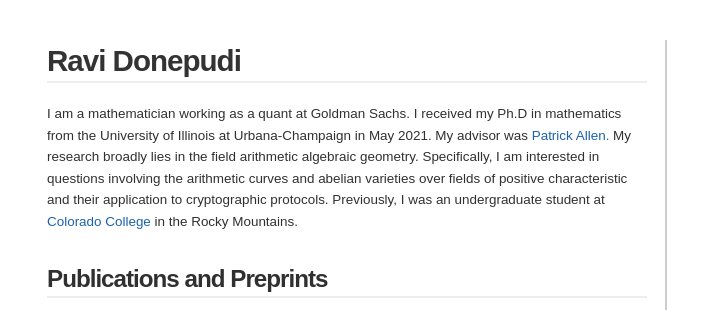
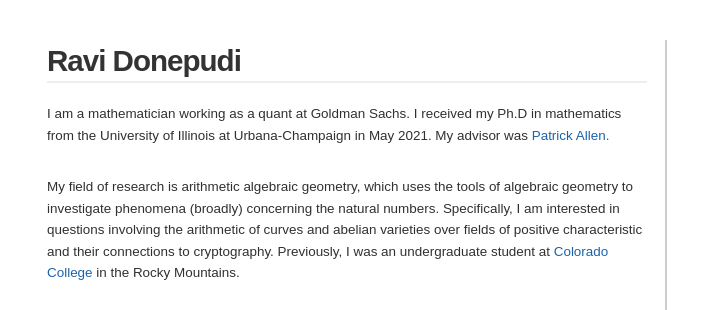
Before and after one commit to ravi-donepudi/ravi-donepudi.github.io, a plain HTML site: page index.html in a window 1280 px wide. Shown: the top 310 px of the page, 143-845 px from the left. Drawn offline with Linux system fonts and the light colour scheme.

Commit message:
Update index.html

```diff
--- a/index.html
+++ b/index.html
@@ -30,7 +30,9 @@
       </div>
       <div id="content">
         <h2>Ravi Donepudi</h2>
-        <p> I am a mathematician working as a quant at Goldman Sachs. I received my Ph.D in mathematics from the University of Illinois at Urbana-Champaign in May 2021. My advisor was  <a href= " https://patrick-allen.github.io/" > Patrick Allen. </a> My research broadly lies in the field arithmetic algebraic geometry. Specifically, I  am interested in  questions involving the arithmetic curves and abelian varieties over fields of positive characteristic and their application to cryptographic protocols.
+        <p> I am a mathematician working as a quant at Goldman Sachs. I received my Ph.D in mathematics from the University of Illinois at Urbana-Champaign in May 2021. My advisor was  <a href= " https://patrick-allen.github.io/" > Patrick Allen. </a> </p>
+
+<p> My field of research is arithmetic algebraic geometry, which uses the tools of algebraic geometry to investigate phenomena (broadly) concerning the natural numbers. Specifically, I  am interested in  questions involving the arithmetic of curves and abelian varieties over fields of positive characteristic and their connections to cryptography.
  Previously, I was an undergraduate student at <a href="https://www.coloradocollege.edu/"> Colorado College  </a> in the Rocky Mountains.</p>
         <ul style="list-style-type: disc;">
         </ul>
```
